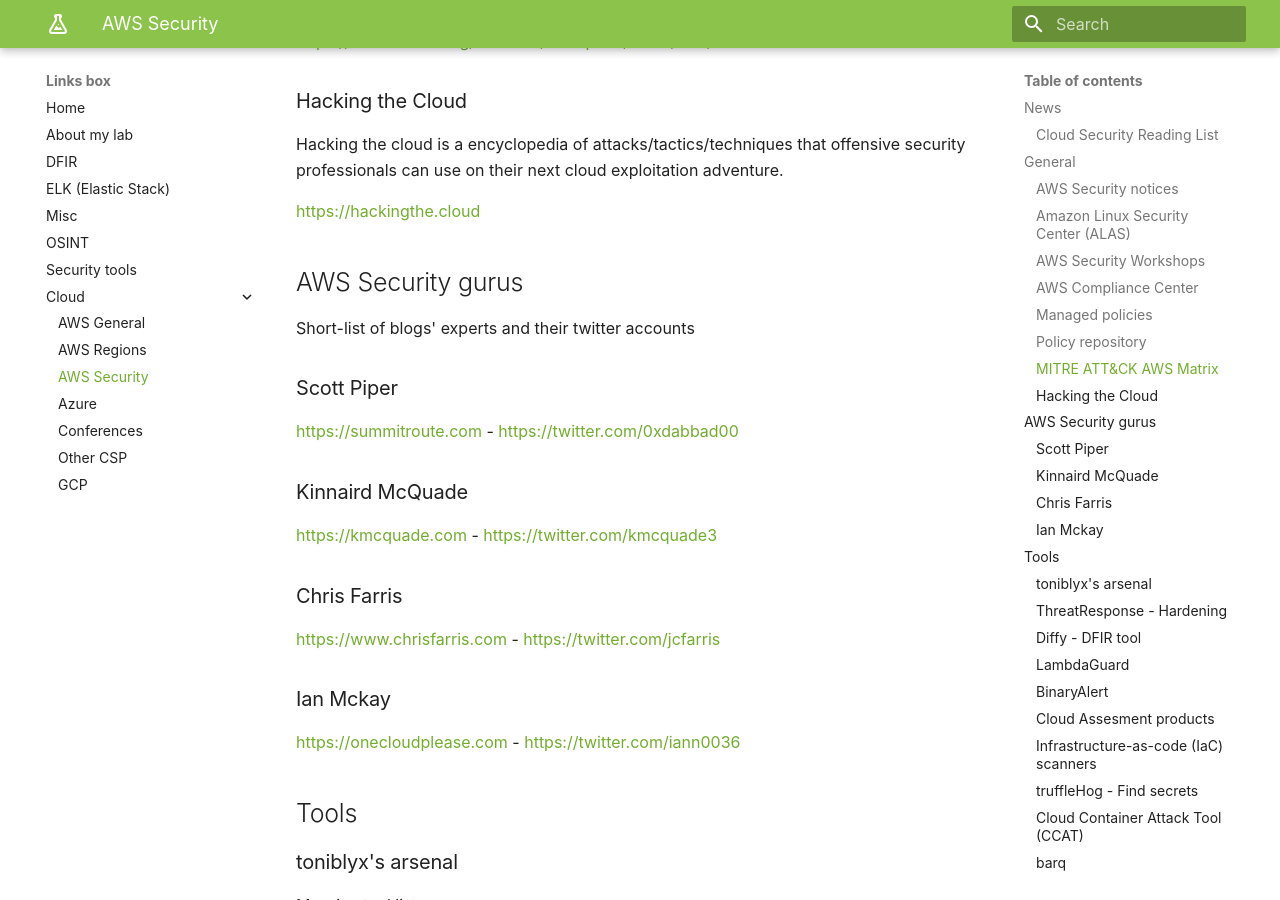
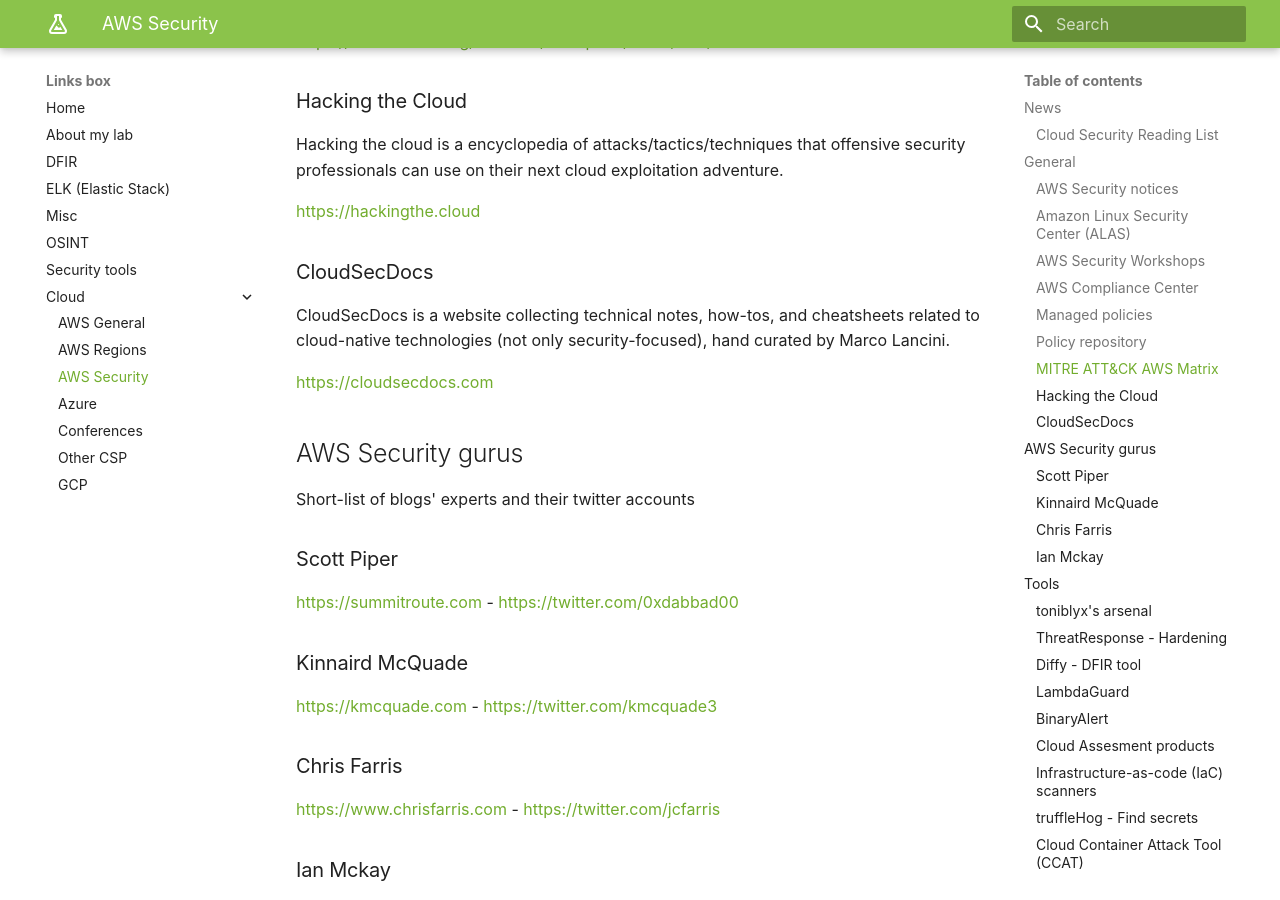
Before and after one commit to mhg-ovh/mhg.ovh, an MkDocs documentation site: the page built from docs/Cloud/aws-security.md, in a window 1280 px wide and 900 px high, scrolled down 1317 px. Built offline with MkDocs 1.6.1 and Material for MkDocs 9.7.7, drawn with Linux system fonts in a browser that asks for light colours.

Commit message:
Add link AWS-Security

```diff
--- a/docs/Cloud/aws-security.md
+++ b/docs/Cloud/aws-security.md
@@ -53,6 +53,12 @@ A free repository of customizable AWS security configurations and best practices
 Hacking the cloud is a encyclopedia of attacks/tactics/techniques that offensive security professionals can use on their next cloud exploitation adventure.
 
 <https://hackingthe.cloud>
+
+### CloudSecDocs
+
+CloudSecDocs is a website collecting technical notes, how-tos, and cheatsheets related to cloud-native technologies (not only security-focused), hand curated by Marco Lancini.
+
+<https://cloudsecdocs.com>
 
 ## AWS Security gurus
 
```
